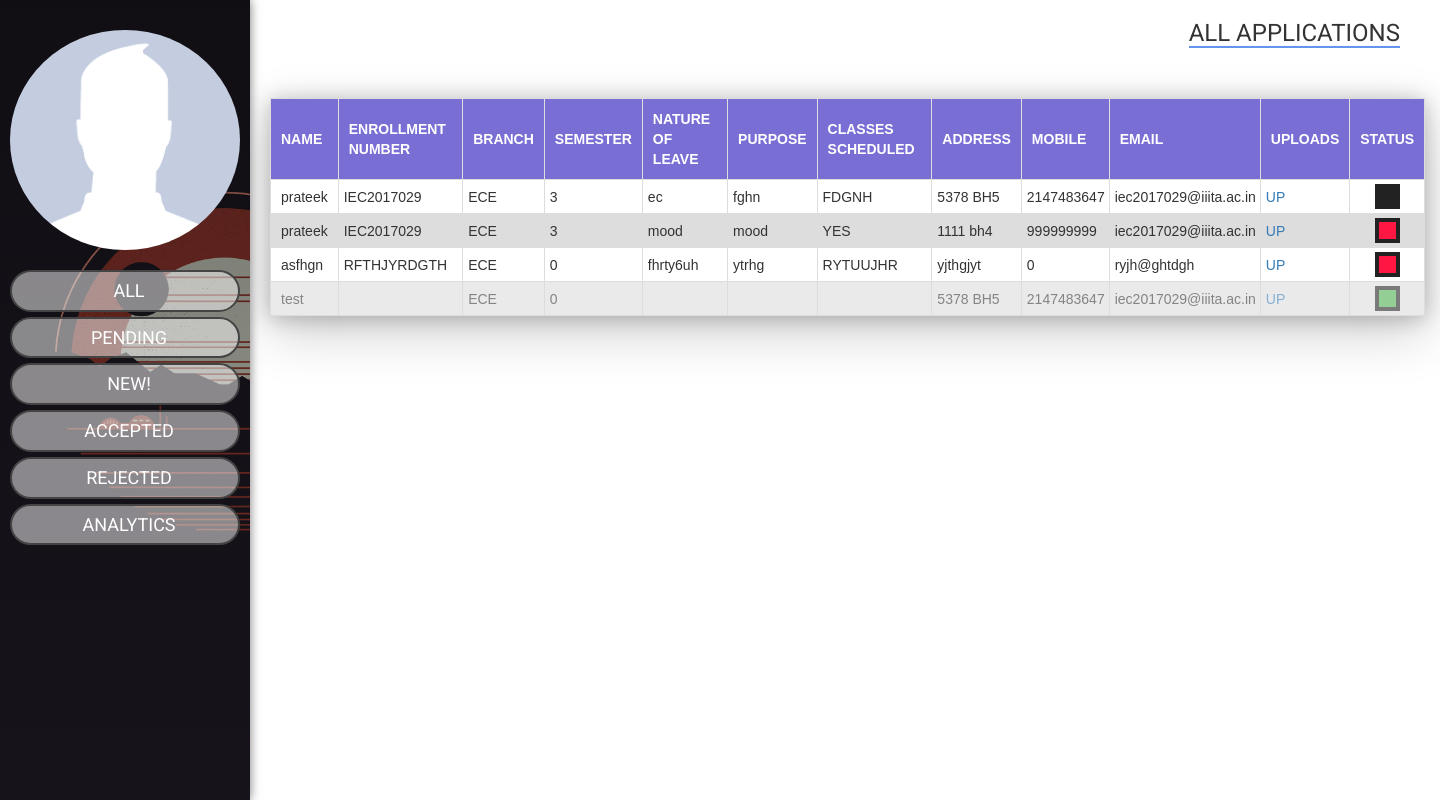
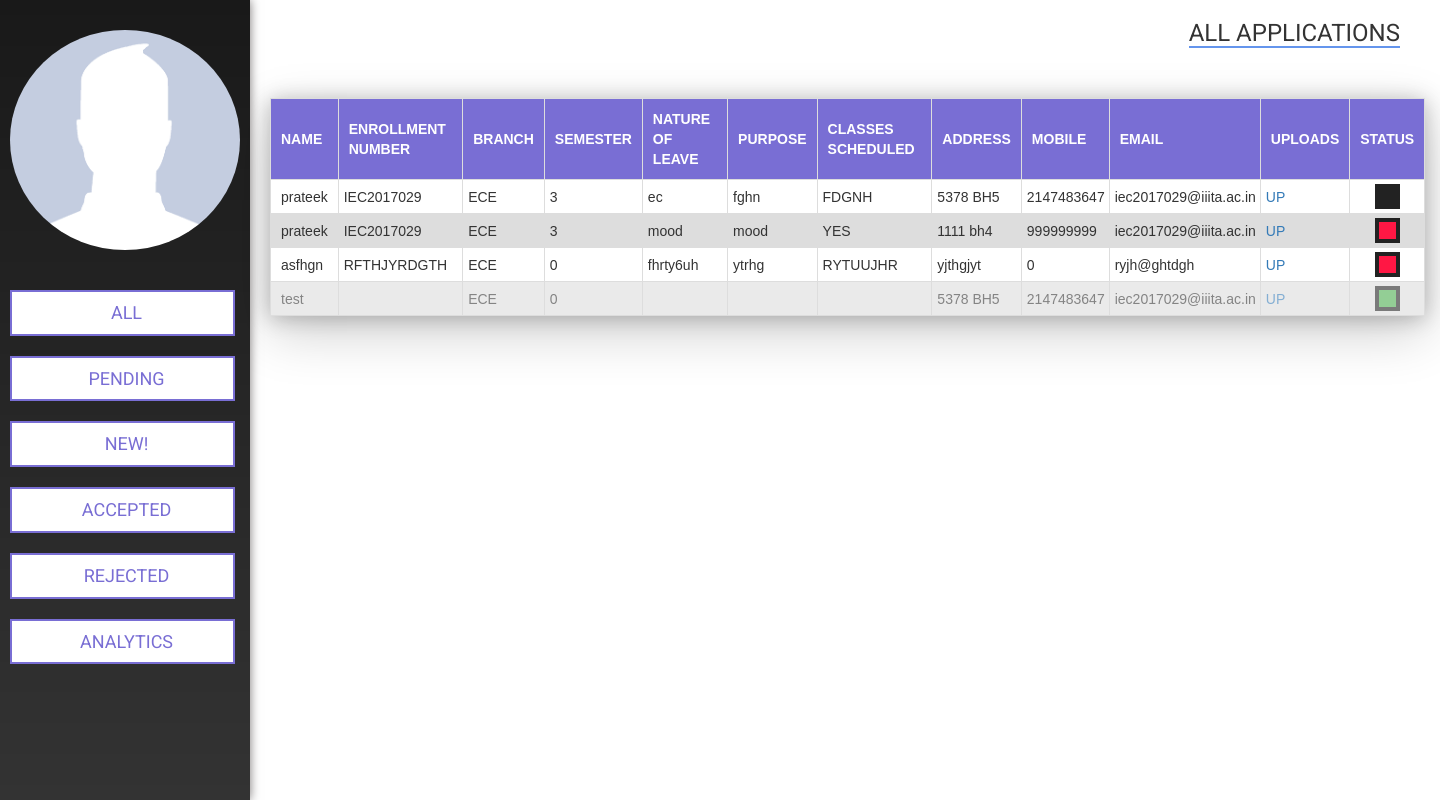
Before and after one commit to GeekHaven/Leave-Application-Portal, a PHP site: page /admin_dashboard.php in a window 1440 px wide. Run offline with PHP 8.4, Linux system fonts and the light colour scheme; data comes from the database, SQL or seed files in the repository.

Commit message:
Buttons changed (#35)
* Update buttons

* update buttons

* remove scrolling from usersignup

* Update usersignup.php

* update changes

* update changes

* Update student_dashboard.php

* Update admin_dashboard.php

```diff
--- a/admin_dashboard.php
+++ b/admin_dashboard.php
@@ -26,7 +26,7 @@
 			background-color: #111;
 			overflow-x: hidden;
 			padding-top: 20px;
-			background: linear-gradient( rgba(0, 0, 0, 0.5), rgba(0, 0, 0, 0.3) ), url("dog.jpg");
+			background: linear-gradient( rgba(0, 0, 0, 0.9), rgba(0, 0, 0, 0.8) );
 			background-size: cover;
 			box-shadow: 0 0 10px #7b7777;
 		}
@@ -35,7 +35,7 @@
 			padding: 6px 8px 6px 16px;
 			text-decoration: none;
 			font-size: 18px;
-			color: #fff!important;
+			color: #796ed4;
 			display: block;
 		}
 
@@ -95,11 +95,29 @@
 			cursor: pointer
 		}
 
-		.btn.focus, .btn:focus, .btn:hover {
-			color: #333!important;
-			text-decoration: none;
-			background: #fff!important;
-		}
+		button{
+
+			-webkit-transition-duration: 0.4s; /* Safari */
+			 transition-duration: 0.4s;
+			 background-color:white;
+                        color: black;
+			 border: 2px solid #796ed4;
+			 text-decoration-color: #796ed4;
+
+
+                          text-align: center;
+                          text-decoration: none;
+                          display: inline-block;
+			  width: 225px;
+		 }
+
+		   button:hover {
+			 background-color: #796ed4; /* Green */
+			 color: #796ed4;
+		   }
+
+
+
 	</style>
 </head>
 <body>
@@ -109,12 +127,25 @@
 	</div>
 	</div>
 	<ul style="padding: 10px; margin-top: 20px">
-		<li class="btn all_apps" style="background: rgba(255, 255, 255, 0.5);border-radius: 0px!important;color: #f3f3f3;outline: none;border-color: #444;border-width: 2px;border-radius: 100px!important;margin-bottom:5px;">ALL</li>
-		<li class="btn pen_apps" style="background: rgba(255, 255, 255, 0.5);border-radius: 0px!important;color: #f3f3f3;outline: none;border-color: #444;border-width: 2px;border-radius: 100px!important;margin-bottom:5px;">PENDING</li>
-		<li class="btn new_apps" style="background: rgba(255, 255, 255, 0.5);border-radius: 0px!important;color: #f3f3f3;outline: none;border-color: #444;border-width: 2px;border-radius: 100px!important;margin-bottom:5px;">NEW!</li>
-		<li class="btn acc_apps" style="background: rgba(255, 255, 255, 0.5);border-radius: 0px!important;color: #f3f3f3;outline: none;border-color: #444;border-width: 2px;border-radius: 100px!important;margin-bottom:5px;">ACCEPTED</li>
-		<li class="btn rej_apps" style="background: rgba(255, 255, 255, 0.5);border-radius: 0px!important;color: #f3f3f3;outline: none;border-color: #444;border-width: 2px;border-radius: 100px!important;margin-bottom:5px;">REJECTED</li>
-		<li class="btn rej_apps" style="background: rgba(255, 255, 255, 0.5);border-radius: 0px!important;color: #f3f3f3;outline: none;border-color: #444;border-width: 2px;border-radius: 100px!important;margin-bottom:5px;">ANALYTICS</li>
+		<br>
+		<button><li class="btn all_apps" >ALL</li></button>
+		<br>
+		<br>
+		<button><li class="btn pen_apps">PENDING</li></button>
+		<br>
+		<br>
+		<button><li class="btn new_apps" >NEW!</li></button>
+		<br>
+		<br>
+		<button><li class="btn acc_apps" >ACCEPTED</li></button>
+		<br>
+		<br>
+		<button><li class="btn rej_apps" >REJECTED</li></button>
+		<br>
+		<br>
+
+		<button><li class="btn rej_apps">ANALYTICS</li></button>
+		<br>
 	</div>
 	</ul>
 	<div>
--- a/usersignup.php
+++ b/usersignup.php
@@ -5,6 +5,7 @@
 body{background: #2C3E50;
     background: -webkit-linear-gradient(to left, #4CA1AF, #2C3E50);
     background: linear-gradient(to left, #4CA1AF, #2C3E50);
+
 }
 .form
      {
```
Also changed, not shown: student_dashboard.php (+27 -9 lines).
